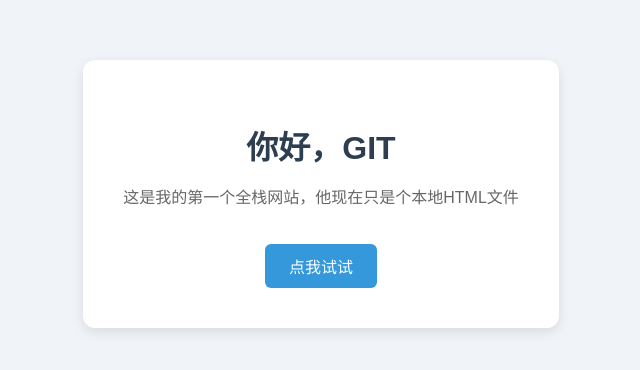
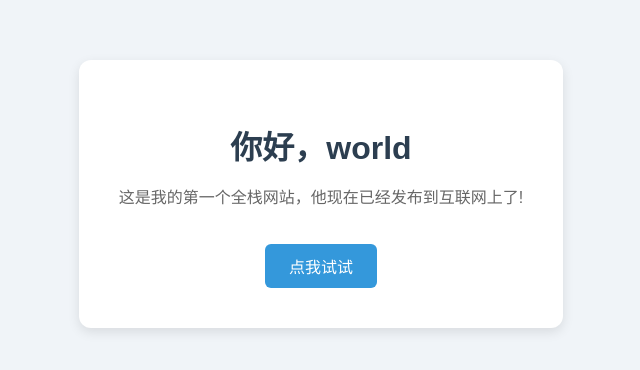
Before and after one commit to Silencieuse-1/zero-to-tech, a plain HTML site: page index.html in a window 1280 px wide. Shown: the part 206-576 px from the top of the page, without its empty margins (319-959 px from the left). Drawn offline with Linux system fonts and the light colour scheme.

Commit message:
更新首页文案

```diff
--- a/index.html
+++ b/index.html
@@ -10,8 +10,8 @@
   </head>
   <body>
     <div class="card">
-      <h1>你好，GIT</h1>
-      <p id="msg">这是我的第一个全栈网站，他现在只是个本地HTML文件</p>
+      <h1>你好，world</h1>
+      <p id="msg">这是我的第一个全栈网站，他现在已经发布到互联网上了!</p>
 
       <button onclick="changeText()">点我试试</button>
 
```
